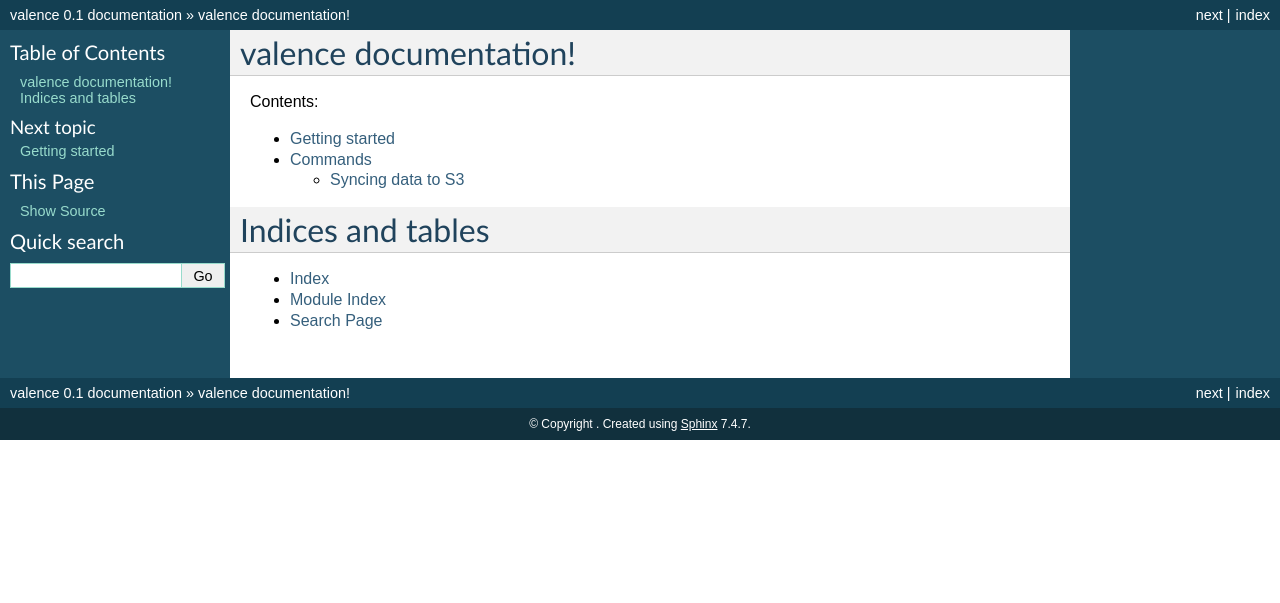
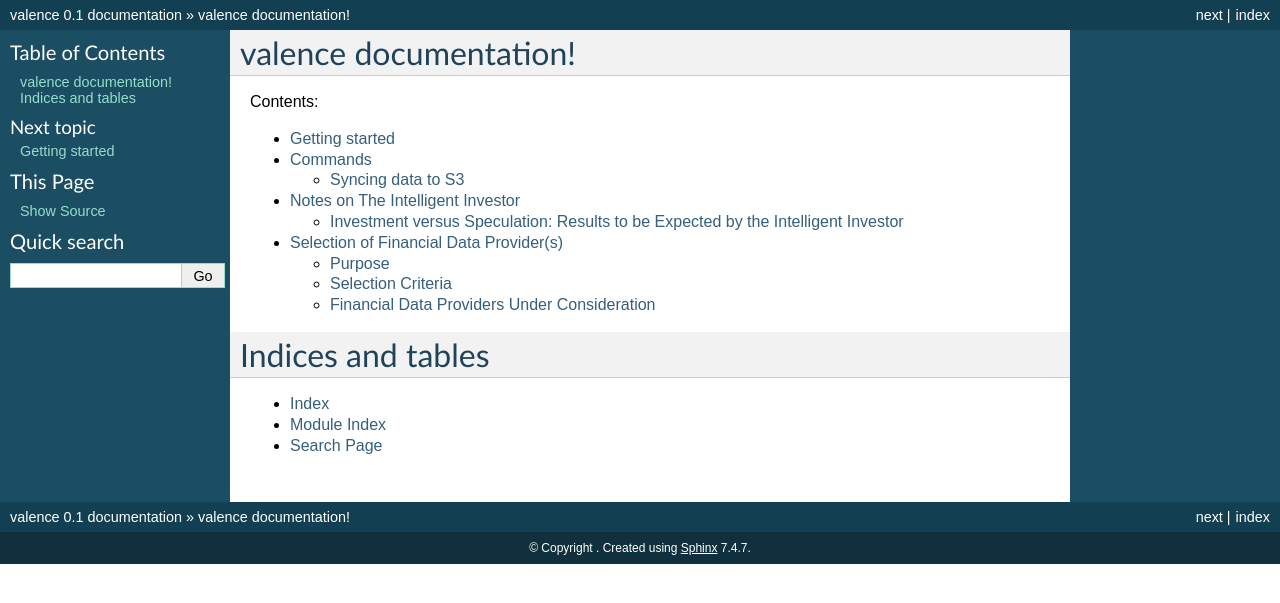
Before and after one commit to iainwo/valence, a Sphinx documentation site: the page built from docs/index.rst, in a window 1280 px wide. Shown: the top 603 px of the page. Built offline with Sphinx 7.4.7, drawn with Linux system fonts in a browser that asks for light colours; part of the change alters nothing that is shown.

```diff
--- /dev/null
+++ b/docs/financial-data-providers.rst
@@ -0,0 +1,25 @@
+***************************************
+Selection of Financial Data Provider(s)
+***************************************
+
+Purpose
+=======
+To research and select the best provider of financial data.
+
+Selection Criteria
+==================
+...
+
+Financial Data Providers Under Consideration
+============================================
+1. `Quandl`_
+
+    1. Zacks Fundamentals Collection B
+    2. Mergent Global FUndamentals Data
+    3. Sharadar Core US Fundamentals Data
+
+2. `Alpha Vantage`_
+
+
+.. _Quandl: https://www.quandl.com/tools/full-list
+.. _Alpha Vantage: https://www.alphavantage.co/documentation/
--- a/docs/index.rst
+++ b/docs/index.rst
@@ -13,6 +13,8 @@ Contents:
 
    getting-started
    commands
+   the-intelligent-investor-notes
+   financial-data-providers
 
 
 
--- /dev/null
+++ b/docs/the-intelligent-investor-notes.rst
@@ -0,0 +1,152 @@
+#################################
+Notes on The Intelligent Investor
+#################################
+
+*********************************************************************************
+Investment versus Speculation: Results to be Expected by the Intelligent Investor
+*********************************************************************************
+
+Outline
+=======
+- outline axioms of investments
+- goal is to establish a ``portfolio policy`` for a sole amateur investor
+
+Investment versus Speculation
+=============================
+
+What is the difference between making an investment or making a speculation?
+
+    *An investment operation is one which, upon thorough analysis promises safety of principal and an adequate return. Operations not meeting these requirements are speculative.*
+
+These determinations are contradictory of the definition above:
+
+    1. Only bonds should be bought for investments
+    2. All stocks are speculative (w.r.t 1929-1932 market plumet)
+    3. An ``investor`` is anyone who participates in the stock market
+
+There is distinction between investment and speculation in common stock.
+- there is ``inherent risk`` in purchasing common-stock that is inextricable from the ``potential profit``
+
+    - ``inherent risk`` and ``potential profit`` are two variables considered by an investor
+    - **there is no common-stock investment policy that will prevent significant losses**
+
+    - when investing remember this ``intrinsic risk`` is a speculative factor
+    - the goal is to bound speculative factors within minor allowable limits
+
+        - and to be prepared financially and psychologically for the worst case
+
+What is stock speculation?
+
+    - not criminal, not unethical, usually not profitable
+    - unintelligent speculation is:
+
+        1. speculating when you think you are investing
+        2. speculating seriously when you don't have the knowledge or skill
+        3. risk money that you can't afford to lose in a speculative gamble
+
+    - nonprofessionals can not make intelligent use of credit - their attempts are at best speculative when they invest borrowed captial
+    - can create a speculative account but don't put money in the account becuase a common-stock or the market is improving
+
+Results to be Expected by the Defnsive Investor
+===============================================
+
+- defensive investor primarily desires safety and low-maintenance
+- **what return can he expect under "average normal conditions"** (if such a circumstance even exists)
+
+Will address what the investor can expect by:
+1. a legacy point of view, from (7) years ago
+2. changes in the factors driving an investor's expectable return from (7) years ago
+3. what to do and what to expect present day (in early 1972)
+
+What They Said Six Years Ago (1964)
+-----------------------------------
+
+- divide portfolio between high-grade bonds and leading common stocks
+
+    - 75% >= bonds >= 25%, and converse for common stock
+
+    POLICIY I. (General Policy):
+    - simplest is 50-50 split, with adjustmenets to rebalance after the market has perturbed the portfolio by as much as 5%
+
+    POLICY II. (Market @ Dangerous High):
+    - 75% bond, 25% common-stock
+
+    POLICY III. (Market @ Extreme Low):
+    - 25% bond, 75% common-stock
+
+What was the return from bond and stock?
+
+    BOND RETURN
+
+        - 4.5% on high-grade taxable bonds
+        - 3.25% on good tax-free bonds
+
+    COMMON-STOCK RETURN (Dow Jones Industrial Average @ 892)
+
+        - 3.2% for leading common stocks
+        - should only be able to expect initial dividend return between 3.5% and 4.5% on stock purchases
+        - stock appreciation + divdend is ~7.5% growth per year
+
+    - A portfolio with 50/50 split would yield ~6% before income tax
+        - stock part of portfolio guards against loss of purchasing power from a large degree of inflation
+    - the numbers above indicate a lower yield than found between 1949-1964
+        - on average yield was >= 10% for stocks
+        - this surge shouldn't be interpreted as a bright future, but rather an alarm and omen of ill-portent, surely the market will contract
+
+What Happened Since 1964
+------------------------
+
+- the big change from 1964 (presently 1972) is the interest rates of first-grade bonds to unprecedented highs
+
+    - there was a drop in 1970
+    - some good corporate issue bonds are around 7.5%
+
+        - compared to the 4.5% of 1964
+
+    - dividend is 3.5% versus 3.2% (in 1964)
+    - change in interest rates had a max decline of 38% in the market price of medium-term (~20 yr) bonds since 1964
+
+- in 1964 discussed stock price may be to high and a big decline might be immenent; this seems to also be true for bonds as suggested by 1964-1972. Caused by interest rates.
+
+    - **bonds can vary significantly in price due to changes in interest rates**
+
+- **true "cash equivalents" were better investments in 1964 than common stock**
+
+    - even though inflation normally means stocks are a better choice than cash
+    - the decline in quoted principal of good longer-term bonds was because of changes in the money market
+    - generally bonds fluctuate much less than stock prices, any investors can buy good bonds of any maturity without having to worry about changes in their market value
+
+Expectations and Policy in Late 1971 and Early 1972
+---------------------------------------------------
+
+- end of 1971 8% taxable interest on good medium-term corporate bands
+- end of 1971 5.7% tax-free on good state or municipal securities
+- shorter-term there were 6% on U.S government issues due in five years
+- 1971 3.5% return from the DJIA @ 900
+
+QUESTION: how to didvide the fund beteween high-grade bonds (i.e "cash equivalents") and leading DJIA-type stocks?
+
+    - What to do if we know for certain bonds/stock surely will decline/rise?
+
+    We know:
+
+        - defensive investor can depend on 3.5% dividend return on stock and a average annual appreciation ~4%
+
+            - based on reinvestment by various companies of a corresponding amount annually out of undistributed profits
+
+            - before-tax combined return of stock would average 7.5%
+            - after-tax combined average ~5.3%
+
+            - this is the same as medium-term bonds or less than high-grade bonds.
+
+            - stocks much less favourable than than in 1964
+
+            - interest and principal payments on good bonds are better protected than dividens and price appreciation stocks
+
+    Therefore bond investments (@ 1972) are more preferable to stock investment - due to the yield relantionship of bonds > the stock yield and inflation at the moment isn't deteriorating the yield of the bond.
+
+        - the critique that inflation will counteract the yield of bonds can be disputed with analysis of American historical inflation
+
+            - there is the possibility of accelerated inflation
+            - american businesses becomse so profitable, without inflation, to justify large increase in common-stock; however there would no longer be yield differential and the circumstance is moot.
+            - hysteria causes common-stock prices to rise
```
Also changed, not shown: 2 other files.
